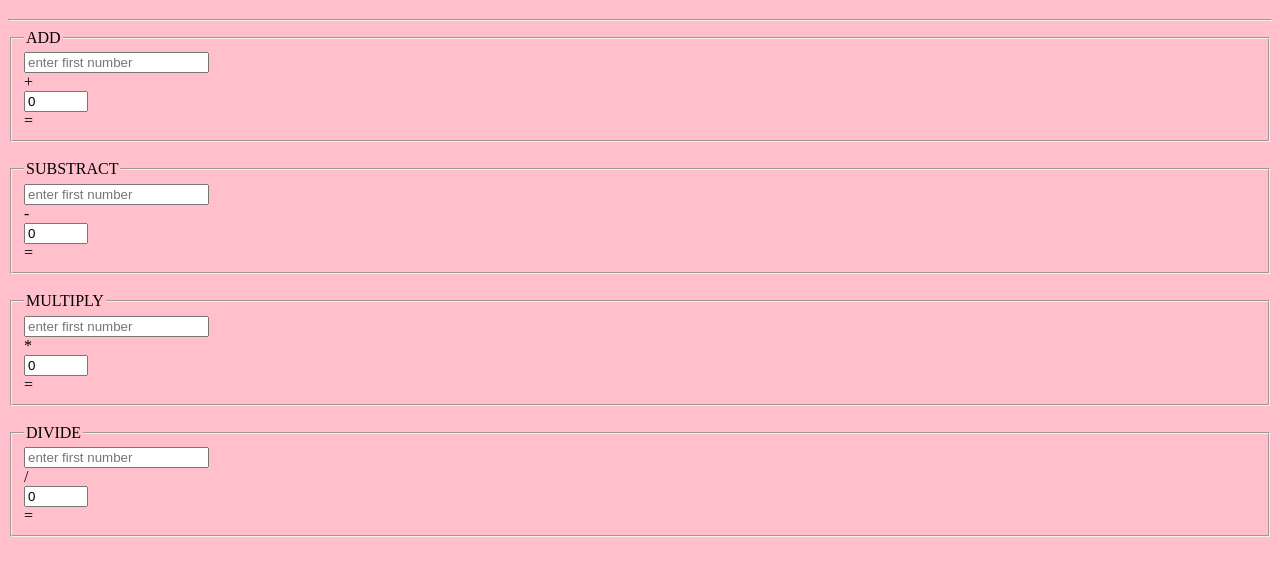
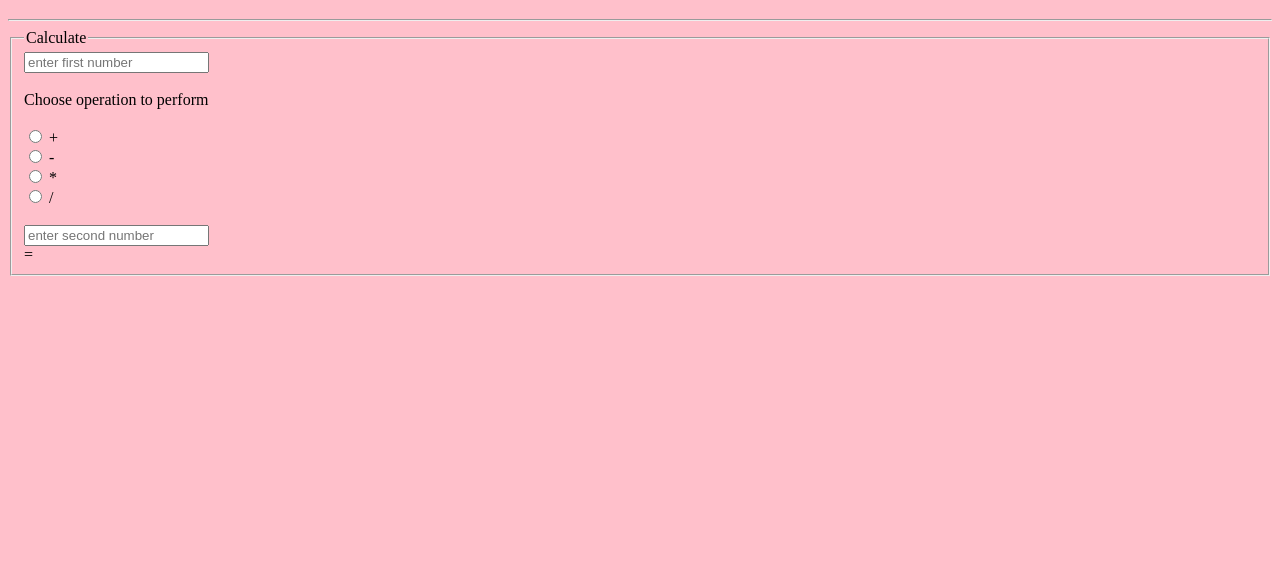
Before and after one commit to Prashantshekhar1405/basic-calc--html, a plain HTML site: page index.html in a window 1280 px wide. Shown: the part 61-636 px from the top of the page. Drawn offline with Linux system fonts and the light colour scheme.

Commit message:
changed calculator to more adv to operator as input

```diff
--- a/index.html
+++ b/index.html
@@ -8,37 +8,27 @@
 <body bgcolor="pink">
     <h1 align ="center">Basic Calculator</h1>
     <hr>
-    <form action="" oninput="result.value = parseInt(num1.value) + parseInt(num2.value)">
+    <form action="" oninput="result.value = eval(parseInt(num1.value) + operator.value + parseInt(num2.value))">
         <fieldset>
-            <legend>ADD</legend>
-            <input type="number" id="num1" placeholder="enter first number"><br> + <br>
-        <input type="number" min="10" max="100" value="0" id="num2" placeholder="enter second number"><br> =
+            <legend>Calculate</legend>
+            <input type="number"  id="num1" placeholder="enter first number" required><br><br>
+
+            <label for="">Choose operation to perform</label><br><br>
+
+            <input type="radio" name="operator" value="+">
+            <label >+</label><br>
+            <input type="radio" name="operator" value="-">
+            <label >-</label><br>
+            <input type="radio" name="operator" value="*">
+            <label >*</label><br>
+            <input type="radio" name="operator" value="/">
+            <label >/</label><br><br>
+
+        <input type="number" id="num2" placeholder="enter second number"><br> =
         <output name="result" id="result" for="num1 num2"></output>
+
         </fieldset>
     </form><br>
-    <form action="" oninput="result.value = parseInt(num1.value) - parseInt(num2.value)">
-        <fieldset>
-            <legend>SUBSTRACT</legend>
-            <input type="number" id="num1" placeholder="enter first number"><br> - <br>
-        <input type="number" min="10" max="100" value="0" id="num2" placeholder="enter second number"> <br> =
-        <output name="result" id="result" for="num1 num2"></output>
-        </fieldset>
-    </form><br>
-    <form action="" oninput="result.value = parseInt(num1.value) * parseInt(num2.value)">
-        <fieldset>
-            <legend>MULTIPLY</legend>
-            <input type="number" id="num1" placeholder="enter first number"><br> * <br>
-        <input type="number" min="10" max="100" value="0" id="num2" placeholder="enter second number"> <br> =
-        <output name="result" id="result" for="num1 num2"></output>
-        </fieldset>
-    </form><br>
-    <form action="" oninput="result.value = parseInt(num1.value) / parseInt(num2.value)">
-        <fieldset>
-            <legend>DIVIDE</legend>
-            <input type="number" id="num1" placeholder="enter first number"><br> / <br>
-        <input type="number" min="10" max="100" value="0" id="num2" placeholder="enter second number"> <br> =
-        <output name="result" id="result" for="num1 num2"></output>
-        </fieldset>
-    </form>
+
 </body>
 </html>
```
